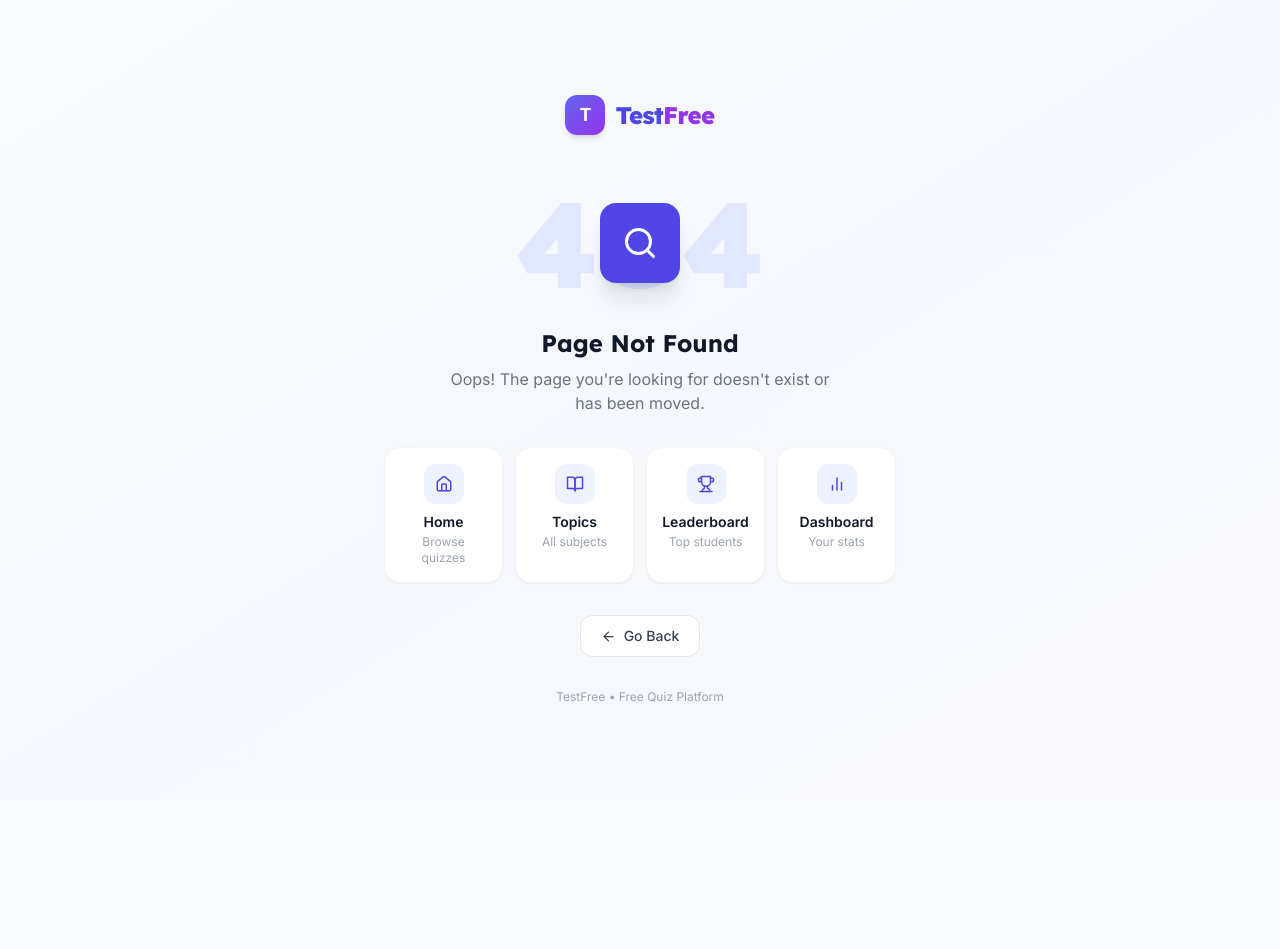
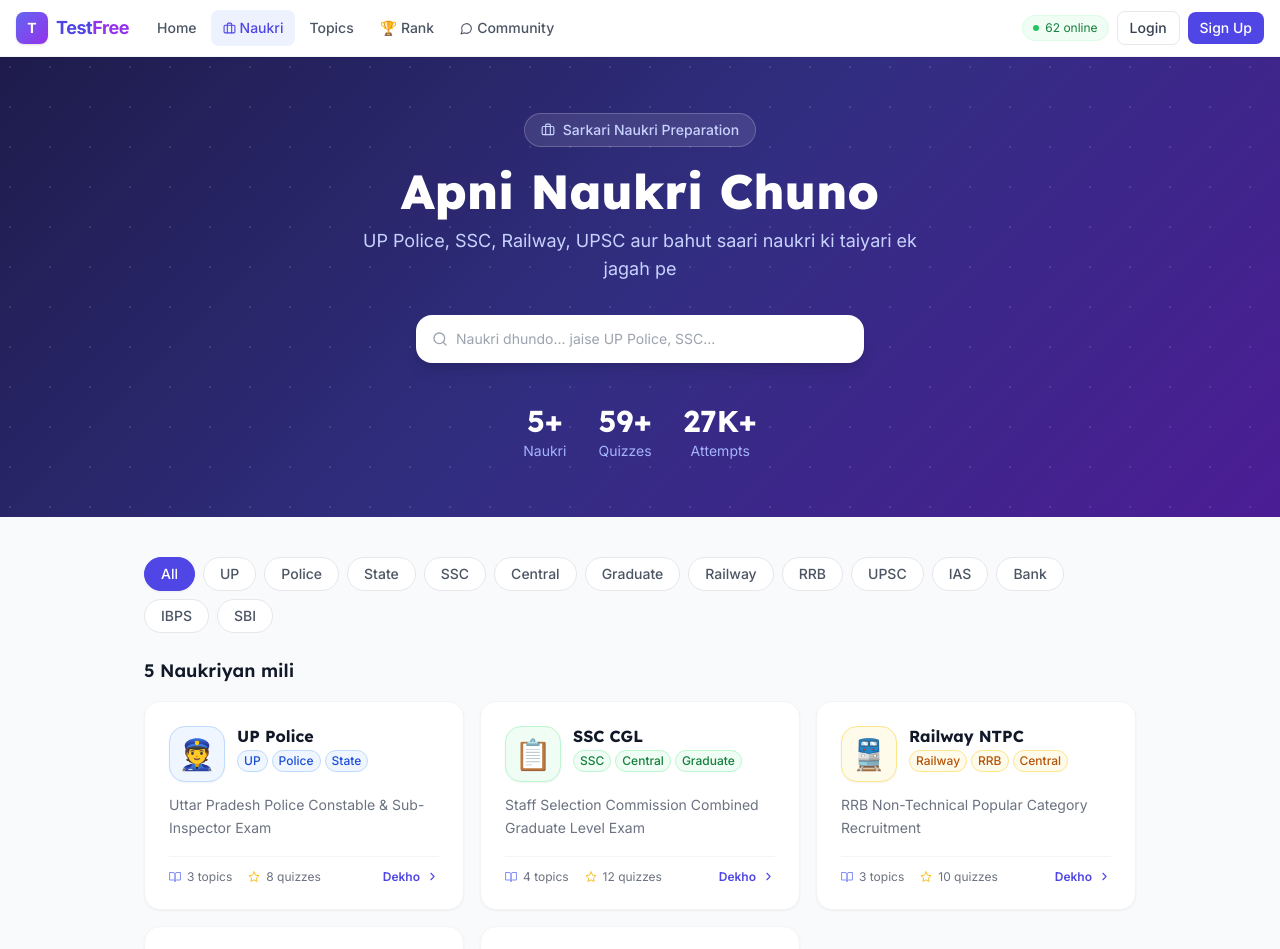
Before and after one commit to amitrathaur2015-bit/Test-Free-, a Next.js app: page /jobs in a window 1280 px wide. Before the commit this address had no page. Shown: the top 949 px of the page. Before the commit the page ends 800 px from the top, so only its background shows below. Built offline with nearby package versions, Linux system fonts and the light colour scheme.

Commit message:
Create index.js

```diff
--- /dev/null
+++ b/pages/jobs/index.js
@@ -0,0 +1,198 @@
+import { useState, useEffect } from 'react';
+import Link from 'next/link';
+import Navbar from '../../components/layout/Navbar';
+import { getDB } from '../../lib/store';
+import { Search, Briefcase, ChevronRight, BookOpen, Users, Star, Filter } from 'lucide-react';
+
+export default function JobsPage() {
+  const [jobs, setJobs] = useState([]);
+  const [search, setSearch] = useState('');
+  const [filtered, setFiltered] = useState([]);
+  const [tag, setTag] = useState('All');
+
+  useEffect(() => {
+    const db = getDB();
+    setJobs(db.jobs || []);
+    setFiltered(db.jobs || []);
+  }, []);
+
+  useEffect(() => {
+    let result = [...jobs];
+    if (search.trim()) {
+      const q = search.toLowerCase();
+      result = result.filter(j =>
+        j.name.toLowerCase().includes(q) ||
+        j.description.toLowerCase().includes(q) ||
+        (j.tags || []).some(t => t.toLowerCase().includes(q))
+      );
+    }
+    if (tag !== 'All') {
+      result = result.filter(j => (j.tags || []).includes(tag));
+    }
+    setFiltered(result);
+  }, [search, tag, jobs]);
+
+  const allTags = ['All', ...new Set(jobs.flatMap(j => j.tags || []))];
+
+  const colorMap = {
+    'bg-blue-100 text-blue-700': { bg: '#eff6ff', text: '#1d4ed8', border: '#bfdbfe' },
+    'bg-green-100 text-green-700': { bg: '#f0fdf4', text: '#15803d', border: '#bbf7d0' },
+    'bg-amber-100 text-amber-700': { bg: '#fffbeb', text: '#b45309', border: '#fde68a' },
+    'bg-purple-100 text-purple-700': { bg: '#faf5ff', text: '#7e22ce', border: '#e9d5ff' },
+    'bg-teal-100 text-teal-700': { bg: '#f0fdfa', text: '#0f766e', border: '#99f6e4' },
+    'bg-rose-100 text-rose-700': { bg: '#fff1f2', text: '#be123c', border: '#fecdd3' },
+    'bg-indigo-100 text-indigo-700': { bg: '#eef2ff', text: '#4338ca', border: '#c7d2fe' },
+    'bg-orange-100 text-orange-700': { bg: '#fff7ed', text: '#c2410c', border: '#fed7aa' },
+  };
+
+  const getColor = (color) => colorMap[color] || { bg: '#f8fafc', text: '#475569', border: '#e2e8f0' };
+
+  return (
+    <div className="min-h-screen bg-slate-50">
+      <Navbar />
+
+      {/* Hero */}
+      <div className="relative overflow-hidden" style={{ background: 'linear-gradient(135deg, #1e1b4b 0%, #312e81 50%, #4c1d95 100%)' }}>
+        <div className="absolute inset-0 opacity-10"
+          style={{ backgroundImage: 'radial-gradient(circle at 25% 25%, white 1px, transparent 1px)', backgroundSize: '40px 40px' }} />
+        <div className="relative max-w-5xl mx-auto px-4 py-14 text-center">
+          <div className="inline-flex items-center gap-2 px-4 py-1.5 rounded-full text-sm font-medium mb-5 border"
+            style={{ background: 'rgba(255,255,255,0.1)', borderColor: 'rgba(255,255,255,0.2)', color: '#c7d2fe' }}>
+            <Briefcase size={14} /> Sarkari Naukri Preparation
+          </div>
+          <h1 className="font-display font-extrabold text-4xl md:text-5xl text-white mb-3">
+            Apni Naukri Chuno
+          </h1>
+          <p className="text-indigo-200 text-lg mb-8 max-w-xl mx-auto">
+            UP Police, SSC, Railway, UPSC aur bahut saari naukri ki taiyari ek jagah pe
+          </p>
+
+          {/* Search */}
+          <div className="relative max-w-md mx-auto">
+            <Search size={16} className="absolute left-4 top-1/2 -translate-y-1/2 text-gray-400" />
+            <input
+              value={search}
+              onChange={e => setSearch(e.target.value)}
+              placeholder="Naukri dhundo... jaise UP Police, SSC..."
+              className="w-full pl-10 pr-4 py-3.5 rounded-2xl text-sm bg-white text-gray-900 shadow-lg focus:outline-none focus:ring-2 focus:ring-indigo-300"
+            />
+          </div>
+
+          {/* Stats */}
+          <div className="flex justify-center gap-8 mt-10 text-center">
+            {[
+              { label: 'Naukri', value: jobs.length + '+' },
+              { label: 'Quizzes', value: jobs.reduce((s, j) => s + (j.quizCount || 0), 0) + '+' },
+              { label: 'Attempts', value: (jobs.reduce((s, j) => s + (j.attempts || 0), 0) / 1000).toFixed(0) + 'K+' },
+            ].map(s => (
+              <div key={s.label}>
+                <div className="text-3xl font-display font-bold text-white">{s.value}</div>
+                <div className="text-indigo-300 text-sm mt-0.5">{s.label}</div>
+              </div>
+            ))}
+          </div>
+        </div>
+      </div>
+
+      <div className="max-w-5xl mx-auto px-4 py-10">
+
+        {/* Tag Filter */}
+        <div className="flex gap-2 flex-wrap mb-6">
+          {allTags.map(t => (
+            <button key={t} onClick={() => setTag(t)}
+              className={`px-4 py-1.5 rounded-full text-sm font-medium transition-all border ${
+                tag === t
+                  ? 'bg-indigo-600 text-white border-indigo-600 shadow-sm'
+                  : 'bg-white text-gray-600 border-gray-200 hover:border-indigo-300 hover:text-indigo-600'
+              }`}>
+              {t}
+            </button>
+          ))}
+        </div>
+
+        {/* Results summary */}
+        <div className="flex items-center justify-between mb-4">
+          <h2 className="font-display font-semibold text-lg text-gray-900">
+            {filtered.length} Naukri{filtered.length !== 1 ? 'yan' : ''} mili
+          </h2>
+          {(search || tag !== 'All') && (
+            <button onClick={() => { setSearch(''); setTag('All'); }}
+              className="text-sm text-indigo-600 font-medium hover:underline">
+              Filter hatao ✕
+            </button>
+          )}
+        </div>
+
+        {/* Jobs Grid */}
+        {filtered.length === 0 ? (
+          <div className="card text-center py-16">
+            <Briefcase size={48} className="mx-auto text-gray-200 mb-4" />
+            <p className="font-semibold text-gray-500 text-lg">Koi naukri nahi mili</p>
+            <p className="text-gray-400 text-sm mt-1">Search ya filter badlo</p>
+          </div>
+        ) : (
+          <div className="grid sm:grid-cols-2 lg:grid-cols-3 gap-4">
+            {filtered.map(job => {
+              const c = getColor(job.color);
+              return (
+                <Link key={job.id} href={`/jobs/${job.id}`}
+                  className="card hover:shadow-lg hover:-translate-y-0.5 transition-all duration-200 group flex flex-col">
+
+                  {/* Icon + Name */}
+                  <div className="flex items-start gap-3 mb-3">
+                    <div className="w-14 h-14 rounded-2xl flex items-center justify-center text-3xl shrink-0 shadow-sm"
+                      style={{ background: c.bg, border: `1px solid ${c.border}` }}>
+                      {job.icon}
+                    </div>
+                    <div className="flex-1 min-w-0">
+                      <h3 className="font-display font-bold text-gray-900 text-base group-hover:text-indigo-600 transition-colors leading-tight">
+                        {job.name}
+                      </h3>
+                      <div className="flex flex-wrap gap-1 mt-1">
+                        {(job.tags || []).map(t => (
+                          <span key={t} className="text-xs px-1.5 py-0.5 rounded-full font-medium"
+                            style={{ background: c.bg, color: c.text, border: `1px solid ${c.border}` }}>
+                            {t}
+                          </span>
+                        ))}
+                      </div>
+                    </div>
+                  </div>
+
+                  {/* Description */}
+                  <p className="text-gray-500 text-sm leading-relaxed mb-4 flex-1">
+                    {job.description}
+                  </p>
+
+                  {/* Stats */}
+                  <div className="flex items-center gap-4 pt-3 border-t border-gray-100 text-xs text-gray-500">
+                    <span className="flex items-center gap-1.5">
+                      <BookOpen size={12} className="text-indigo-400" />
+                      {job.topicCount} topics
+                    </span>
+                    <span className="flex items-center gap-1.5">
+                      <Star size={12} className="text-amber-400" />
+                      {job.quizCount} quizzes
+                    </span>
+                    <span className="flex items-center gap-1.5 ml-auto font-semibold text-indigo-600">
+                      Dekho <ChevronRight size={13} className="group-hover:translate-x-0.5 transition-transform" />
+                    </span>
+                  </div>
+                </Link>
+              );
+            })}
+          </div>
+        )}
+
+        {/* CTA */}
+        <div className="mt-12 rounded-2xl p-8 text-center" style={{ background: 'linear-gradient(135deg, #eef2ff, #faf5ff)' }}>
+          <h3 className="font-display font-bold text-xl text-gray-900 mb-2">Apni naukri nahi mili?</h3>
+          <p className="text-gray-500 text-sm mb-4">Admin se request karo — nai naukri add karwa lo</p>
+          <Link href="/community" className="btn-primary inline-flex items-center gap-2">
+            <Users size={16} /> Community mein poochho
+          </Link>
+        </div>
+      </div>
+    </div>
+  );
+}
```
